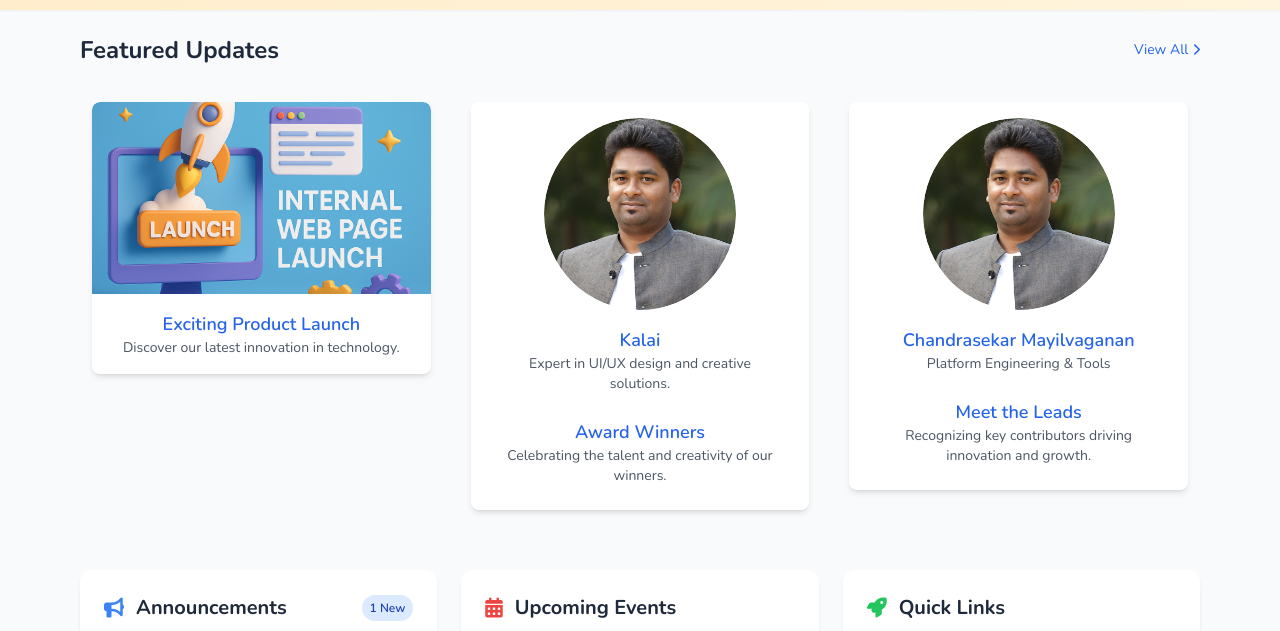
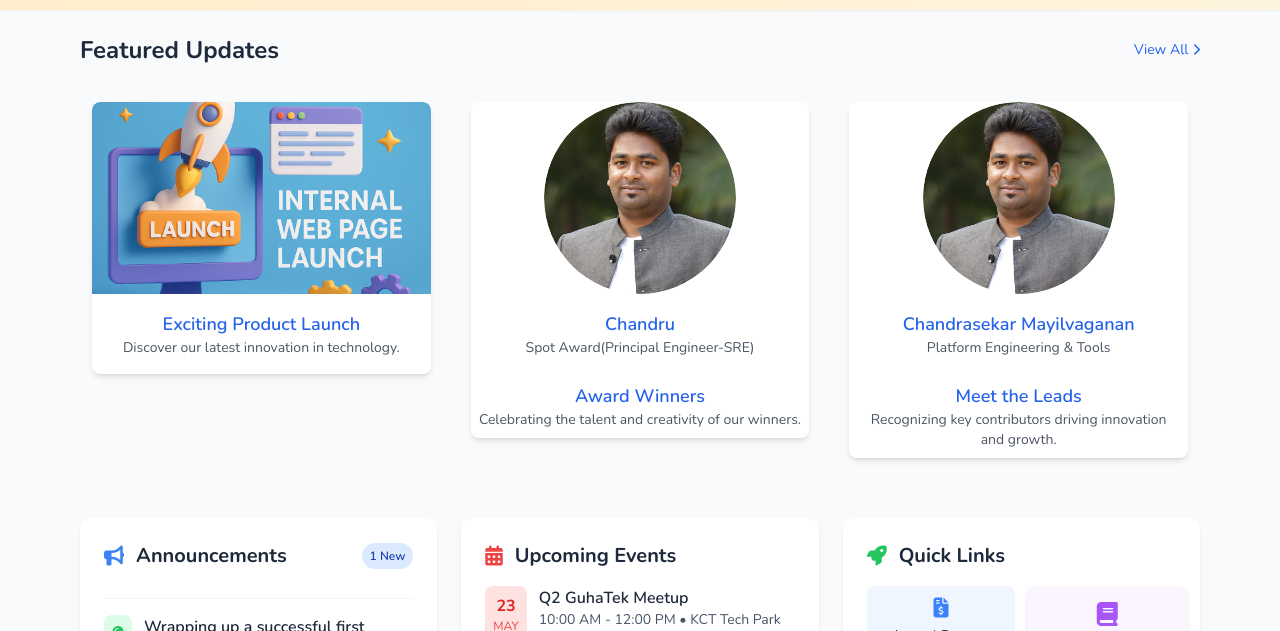
Before and after one commit to Karthickps25/Updates, a plain HTML site: page updates/Index.html in a window 1280 px wide. Shown: the part 126-757 px from the top of the page. Drawn offline with nearby package versions, Linux system fonts and the light colour scheme.

```diff
--- a/updates/Index.html
+++ b/updates/Index.html
@@ -36,7 +36,7 @@
     }
 
     @keyframes slide {
-      10000% { transform: translateX(100%); }
+      0% { transform: translateX(100%); }
       100% { transform: translateX(-100%); }
     }
 
@@ -172,10 +172,10 @@
       </div>
 
       <!-- Slide 2 - Nested Swiper -->
-      <div class="swiper-slide h-[500px] p-3">
-  <div class="bg-white shadow-md rounded-lg flex flex-col justify-between h-full p-4 text-center">
-    <div class="swiper nestedSwiper2 rounded-full w-48 h-48 overflow-hidden">
-      <div class="swiper-wrapper">
+      <div class="swiper-slide p-3">
+        <div class="rounded-lg overflow-hidden shadow-md bg-white flex flex-col items-center">
+          <div class="swiper nestedSwiper1 rounded-full w-48 h-42 overflow-hidden">
+            <div class="swiper-wrapper">
 
               <!-- Kalai -->
               <div class="swiper-slide text-center" data-name="Kalai" data-description="Spot Award(Principal Engineer-SRE)">
@@ -206,8 +206,8 @@
         </div>
       </div>
 
-      <div class="swiper-slide h-[500px] p-3">
-  <div class="bg-white shadow-md rounded-lg flex flex-col justify-between h-full p-4 text-center">
+      <div class="swiper-slide p-3">
+  <div class="rounded-lg overflow-hidden shadow-md bg-white flex flex-col items-center">
     <div class="swiper nestedSwiper2 rounded-full w-48 h-48 overflow-hidden">
       <div class="swiper-wrapper">
         <!-- Kalaiselvan -->
@@ -266,6 +266,7 @@
       <h3 id="profile-name-2" class="text-lg font-semibold text-blue-600">Kalaiselvan</h3>
       <p id="profile-description-2" class="text-sm text-gray-600">Product Development</p>
     </div>
+
     <div class="p-2 text-center">
       <h3 class="text-lg font-semibold text-blue-600">Meet the Leads</h3>
       <p class="text-sm text-gray-600">Recognizing key contributors driving innovation and growth.</p>
@@ -345,7 +346,6 @@
     updateProfileDetails(nestedSwiper2, "2");
   });
 </script>
-
 
   <div class="max-w-6xl mx-auto px-4 py-6">
     <div class="grid grid-cols-1 md:grid-cols-2 lg:grid-cols-3 gap-6">
```
